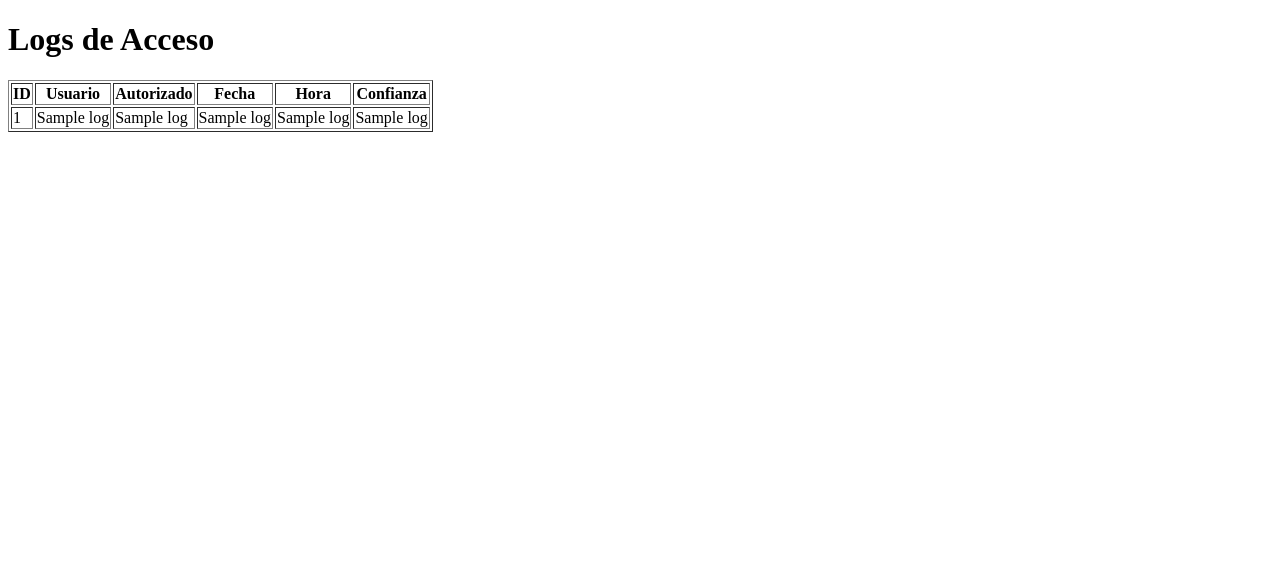
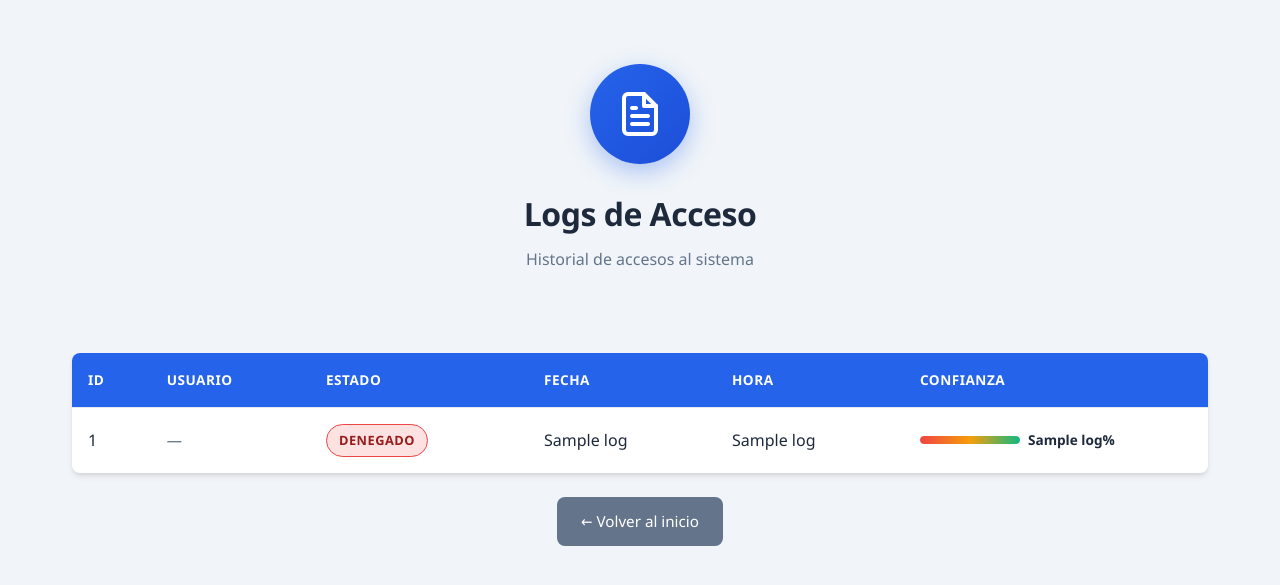
Before and after one commit to JuanAngelRivera/safe_face_recognition, a Flask app: template source/web/templates/logs.html in a window 1280 px wide. Shown: the top 585 px of the page. Run offline with Flask 3, Linux system fonts and the light colour scheme; the template is opened without the code that fills it: most values are stand-ins (such as "Sample title", 1, 10 or a date in 2020).

Commit message:
UDP: logs.html/mejora visual de la web

```diff
--- a/source/web/static/css/style.css
+++ b/source/web/static/css/style.css
@@ -704,3 +704,80 @@ RESPONSIVE PARA GRID
     animation-delay: 0.2s;
     animation-fill-mode: both;
 }
+
+/* ============================
+   LOGS DE ACCESO
+============================ */
+.text-muted {
+    color: var(--text-secondary);
+    font-style: italic;
+}
+
+/* Barra de confianza */
+.confidence-wrapper {
+    display: flex;
+    align-items: center;
+    gap: 0.5rem;
+}
+
+.confidence-bar {
+    flex: 1;
+    height: 8px;
+    background: #e2e8f0;
+    border-radius: 4px;
+    overflow: hidden;
+    min-width: 60px;
+    max-width: 100px;
+}
+
+.confidence-fill {
+    height: 100%;
+    border-radius: 4px;
+    transition: width 0.5s ease;
+    background: linear-gradient(90deg, #ef4444, #f59e0b, #10b981);
+}
+
+/* Colores según nivel de confianza */
+.confidence-fill {
+    background: linear-gradient(90deg, #ef4444, #f59e0b, #10b981);
+}
+
+.confidence-value {
+    font-size: 0.85rem;
+    font-weight: 600;
+    color: var(--text-primary);
+    min-width: 45px;
+    text-align: right;
+}
+
+/* Alternar colores de filas */
+tbody tr:nth-child(even) {
+    background-color: #f8fafc;
+}
+
+tbody tr:hover {
+    background-color: #f1f5f9;
+}
+
+/* Resumen de accesos */
+.logs-summary {
+    display: flex;
+    justify-content: center;
+    gap: 2rem;
+    margin-bottom: 1.5rem;
+    padding: 1rem;
+}
+
+.summary-item {
+    text-align: center;
+}
+
+.summary-number {
+    font-size: 1.5rem;
+    font-weight: 700;
+}
+
+.summary-label {
+    font-size: 0.85rem;
+    color: var(--text-secondary);
+}
--- a/source/web/templates/logs.html
+++ b/source/web/templates/logs.html
@@ -1,31 +1,79 @@
 <!DOCTYPE html>
 <html>
 <head>
-    <title>Logs</title>
+    <title>Logs de Acceso</title>
+    <link rel="stylesheet" href="{{ url_for('static', filename='css/style.css') }}">
 </head>
 <body>
-    <h1>
-        Logs de Acceso
-    </h1>
-    <table border="1">
+    <div class="container">
+        <!-- Título centrado -->
+        <div class="page-header">
+            <div class="header-icon">
+                <svg xmlns="http://www.w3.org/2000/svg" width="48" height="48" viewBox="0 0 24 24" fill="none" stroke="currentColor" stroke-width="2" stroke-linecap="round" stroke-linejoin="round">
+                    <path d="M14 2H6a2 2 0 0 0-2 2v16a2 2 0 0 0 2 2h12a2 2 0 0 0 2-2V8z"/>
+                    <polyline points="14 2 14 8 20 8"/>
+                    <line x1="16" y1="13" x2="8" y2="13"/>
+                    <line x1="16" y1="17" x2="8" y2="17"/>
+                    <polyline points="10 9 9 9 8 9"/>
+                </svg>
+            </div>
+            <h1 class="main-title">Logs de Acceso</h1>
+            <p class="subtitle">Historial de accesos al sistema</p>
+        </div>
+
+        <!-- Tabla de logs -->
+        <div class="table-container">
+            <table>
+                <thead>
                     <tr>
                         <th>ID</th>
                         <th>Usuario</th>
-            <th>Autorizado</th>
+                        <th>Estado</th>
                         <th>Fecha</th>
                         <th>Hora</th>
                         <th>Confianza</th>
                     </tr>
+                </thead>
+                <tbody>
                     {% for log in logs %}
                     <tr>
                         <td>{{ log[0] }}</td>
-            <td>{{ log[1] }}</td>
-            <td>{{ log[2] }}</td>
+                        <td>
+                            {% if log[1] %}
+                            <strong>{{ log[1] }}</strong>
+                            {% else %}
+                            <span class="text-muted">—</span>
+                            {% endif %}
+                        </td>
+                        <td>
+                            {% if log[2] %}
+                            <span class="status-badge status-active">Autorizado</span>
+                            {% else %}
+                            <span class="status-badge status-inactive">Denegado</span>
+                            {% endif %}
+                        </td>
                         <td>{{ log[3] }}</td>
                         <td>{{ log[4] }}</td>
-            <td>{{ log[5] }}</td>
+                        <td>
+                            <div class="confidence-wrapper">
+                                <div class="confidence-bar">
+                                    <div class="confidence-fill" style="width: {{ log[5] }}%"></div>
+                                </div>
+                                <span class="confidence-value">{{ log[5] }}%</span>
+                            </div>
+                        </td>
                     </tr>
                     {% endfor %}
+                </tbody>
             </table>
+        </div>
+
+        <!-- Botón volver -->
+        <div class="text-center mt-3">
+            <a href="/" class="btn btn-secondary">
+                ← Volver al inicio
+            </a>
+        </div>
+    </div>
 </body>
 </html>
```
Lines whose indentation alone changed are shown as unchanged.
